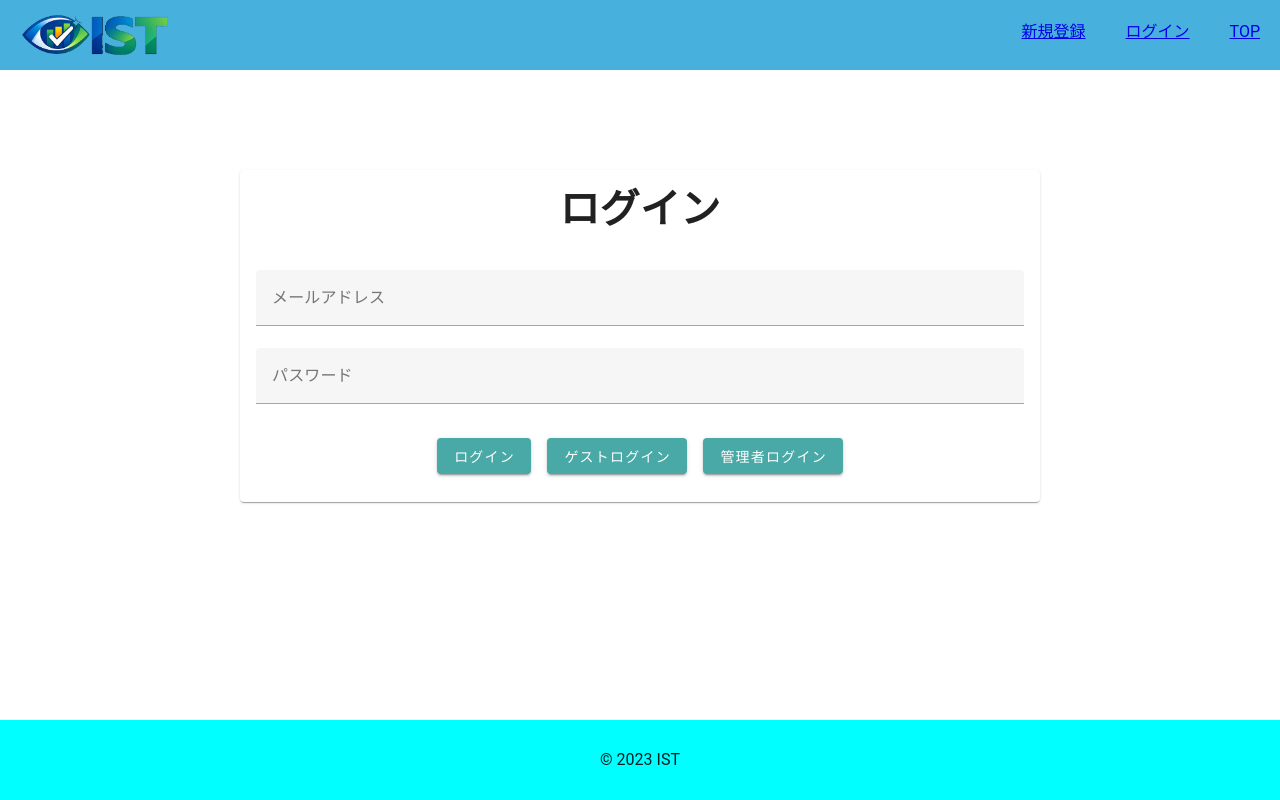
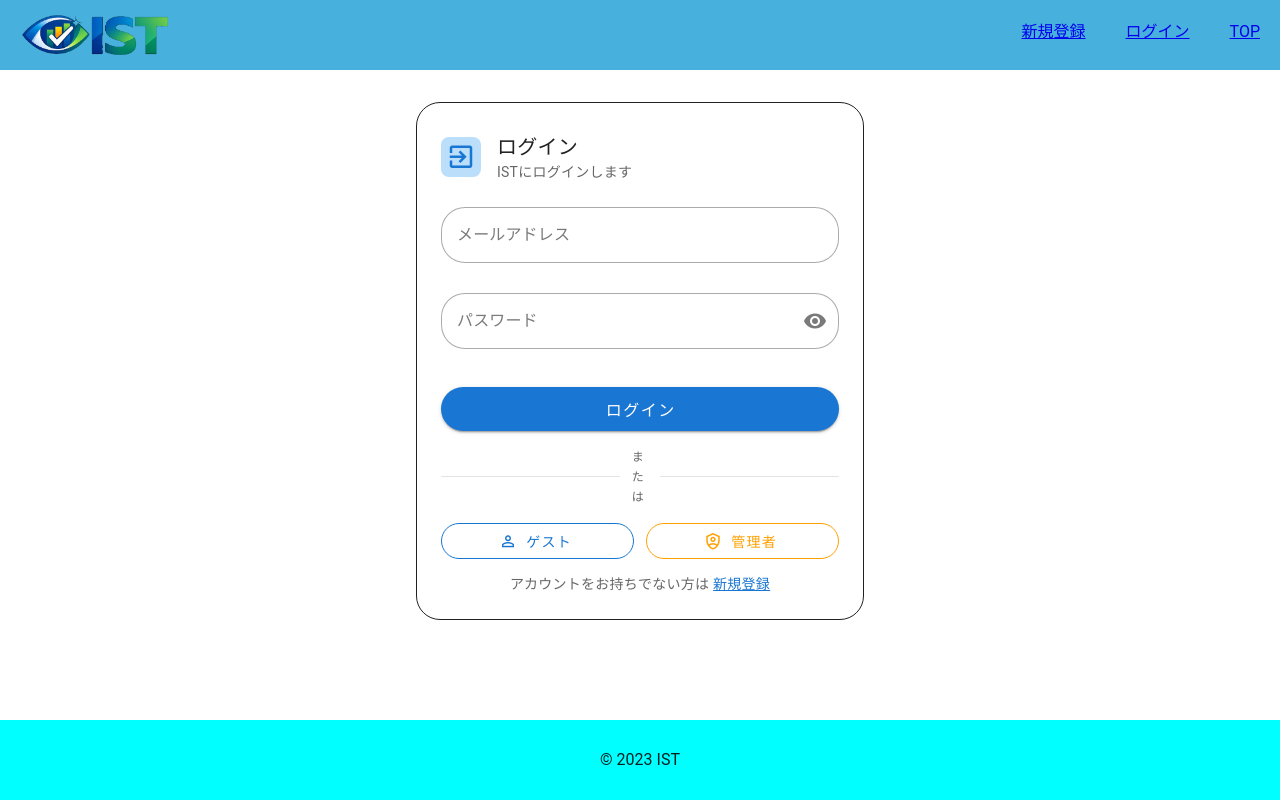
Before and after one commit to tomoki4321/okan_task_vue.js, a Vue app: page /login in a window 1280 px wide. Built offline with nearby package versions, Linux system fonts and the light colour scheme.

Commit message:
ログイン画面とTOP画面のデザインを変更

```diff
--- a/src/views/AppTop.vue
+++ b/src/views/AppTop.vue
@@ -1,4 +1,9 @@
-<template>
+<script setup lang="ts">
+import { useRouter } from 'vue-router';
+import IST from "@/assets/IST.png";
+</script>
+
+<!-- <template>
 <div>
   <v-card class="mx-auto mt-5" width="800px">
     <v-card-title>
@@ -33,4 +38,65 @@
 
 <style scoped>
 
+</style> -->
+
+<template>
+  <div style="max-width: 640px; margin: 0 auto; padding: 32px 16px;">
+    <!-- ヒーロー：IST とは -->
+    <v-card rounded="xl" variant="outlined" class="pa-2 mb-4">
+      <v-card-text>
+        <div style="display: flex; align-items: center; gap: 16px; margin-bottom: 16px;">
+          <v-avatar rounded="lg" size="56" style="flex-shrink: 0;">
+            <v-img :src="IST" alt="IST ロゴ" />
+          </v-avatar>
+          <div>
+            <div class="text-h5 font-weight-medium">IST とは</div>
+            <div class="text-body-2 text-medium-emphasis">I see task</div>
+          </div>
+        </div>
+        <p class="text-body-1 text-medium-emphasis" style="line-height: 1.8;">
+          IST は I see task の略で、タスクの進捗が見える（see）ことで、今どれだけ進んでいるのかがわかる（see）アプリです。一覧で進捗具合が一目でわかります。
+        </p>
+      </v-card-text>
+    </v-card>
+
+    <!-- 3機能カード -->
+    <div class="feature-grid mb-4">
+      <v-card rounded="lg" variant="outlined" class="pa-4">
+        <v-icon icon="mdi-plus-box-outline" color="blue-darken-2" size="28" />
+        <div class="text-subtitle-1 font-weight-medium mt-2 mb-1">タスク作成</div>
+        <div class="text-body-2 text-medium-emphasis">名前・内容・期限・優先度・ステータス・進行度を登録。編集からカテゴリも追加できます。</div>
+      </v-card>
+      <v-card rounded="lg" variant="outlined" class="pa-4">
+        <v-icon icon="mdi-magnify" color="blue-darken-2" size="28" />
+        <div class="text-subtitle-1 font-weight-medium mt-2 mb-1">リアルタイム検索</div>
+        <div class="text-body-2 text-medium-emphasis">タスク名・優先度・ステータスで一覧をその場で絞り込めます。</div>
+      </v-card>
+      <v-card rounded="lg" variant="outlined" class="pa-4">
+        <v-icon icon="mdi-chart-bar" color="blue-darken-2" size="28" />
+        <div class="text-subtitle-1 font-weight-medium mt-2 mb-1">進捗の可視化</div>
+        <div class="text-body-2 text-medium-emphasis">進行度バーで、各タスクの達成度を一目で把握できます。</div>
+      </v-card>
+    </div>
+
+    <!-- 導線 -->
+    <v-card rounded="xl" variant="outlined" class="pa-6 text-center">
+      <div class="text-subtitle-1 font-weight-medium mb-4">さっそく始めましょう</div>
+      <div style="display: flex; justify-content: center; gap: 12px; flex-wrap: wrap;">
+        <v-btn :to="{ name: 'sinup' }" rounded="pill" color="blue-darken-2" size="large">新規登録</v-btn>
+        <v-btn :to="{ name: 'login' }" rounded="pill" variant="outlined" color="blue-darken-2" size="large">ログイン</v-btn>
+      </div>
+      <div class="text-caption text-medium-emphasis mt-4">
+        ※ 現在は複数項目での同時検索ができないため、1項目で検索後、各リセットボタンを押してください。
+      </div>
+    </v-card>
+  </div>
+</template>
+
+<style scoped>
+.feature-grid {
+  display: grid;
+  grid-template-columns: repeat(auto-fit, minmax(180px, 1fr));
+  gap: 12px;
+}
 </style>
--- a/src/views/login/Login.vue
+++ b/src/views/login/Login.vue
@@ -10,6 +10,9 @@ const user = reactive({
   email: "",
   password: "",
 });
+
+// パスワードの表示・非表示
+const showPassword = ref(false);
 
 //バリデーション
 const form = ref();
@@ -29,35 +32,94 @@ const adminLogin = (): void => {
   authStore.admin_login();
 };
 </script>
+
 <template>
-  <div class="login">
-      <v-card class="mx-auto mt-5" width="800px">
+  <div style="max-width: 480px; margin: 0 auto; padding: 32px 16px;">
+    <v-card rounded="xl" variant="outlined" class="pa-2">
       <v-card-title>
-        <h1>ログイン</h1>
+        <div style="display: flex; align-items: center; gap: 16px; padding-top: 12px;">
+          <v-avatar rounded="lg" color="blue-lighten-4" size="40" style="flex-shrink: 0;">
+            <v-icon icon="mdi-login-variant" color="blue-darken-2" />
+          </v-avatar>
+          <div>
+            <div class="text-h6">ログイン</div>
+            <div class="text-body-2 text-medium-emphasis">ISTにログインします</div>
+          </div>
+        </div>
       </v-card-title>
-      <v-card-text>
+      <v-card-text class="pt-4">
         <v-form ref="form">
-          <v-text-field label="メールアドレス" v-model="user.email" :rules="emailRules"/>
-          <v-text-field label="パスワード" v-model="user.password" :rules="passwordRules" placeholder="******************"/>
-          <v-row class="justify-center mb-3 mt-3">
-            <v-btn v-on:click="onLogin" class="mr-4" color="secondary">ログイン</v-btn>
-            <v-btn @click="guestLogin" class="mr-4" color="secondary">ゲストログイン</v-btn>
-            <v-btn @click="adminLogin" color="secondary">管理者ログイン</v-btn>
-          </v-row>
+          <!-- メールアドレス -->
+          <v-text-field
+            v-model="user.email"
+            :rules="emailRules"
+            label="メールアドレス"
+            placeholder="例：taro@example.com"
+            type="email"
+            variant="outlined"
+            :rounded="'xl'"
+            class="mb-2"
+          />
+
+          <!-- パスワード -->
+          <v-text-field
+            v-model="user.password"
+            :rules="passwordRules"
+            label="パスワード"
+            :type="showPassword ? 'text' : 'password'"
+            :append-inner-icon="showPassword ? 'mdi-eye-off' : 'mdi-eye'"
+            @click:append-inner="showPassword = !showPassword"
+            variant="outlined"
+            :rounded="'xl'"
+            class="mb-4"
+          />
+
+          <!-- ログインボタン -->
+          <v-btn
+            @click="onLogin"
+            block
+            rounded="pill"
+            color="blue-darken-2"
+            size="large"
+            class="mb-4"
+          >ログイン</v-btn>
+
+          <!-- 区切り -->
+          <div class="d-flex align-center mb-4" style="gap: 12px;">
+            <v-divider />
+            <span class="text-caption text-medium-emphasis">または</span>
+            <v-divider />
+          </div>
+
+          <!-- ゲスト・管理者ログイン -->
+          <div style="display: flex; gap: 12px; margin-bottom: 16px;">
+            <v-btn
+              @click="guestLogin"
+              rounded="pill"
+              variant="outlined"
+              color="blue-darken-2"
+              prepend-icon="mdi-account-outline"
+              style="flex: 1 1 0;"
+            >ゲスト</v-btn>
+            <v-btn
+              @click="adminLogin"
+              rounded="pill"
+              variant="outlined"
+              color="amber-darken-2"
+              prepend-icon="mdi-shield-account-outline"
+              style="flex: 1 1 0;"
+            >管理者</v-btn>
+          </div>
+
+          <!-- 新規登録への導線 -->
+          <div class="text-center text-body-2 text-medium-emphasis">
+            アカウントをお持ちでない方は
+            <RouterLink to="/sinup" class="text-blue-darken-2">新規登録</RouterLink>
+          </div>
         </v-form>
       </v-card-text>
     </v-card>
   </div>
 </template>
 
-
-<style scoped>
-.login{
-  margin:auto;
-  padding-top:80px;
-}
-h1{
-  text-align: center;
-  padding-bottom: 20px;
-}
-</style>
+<style scoped></style>
```
